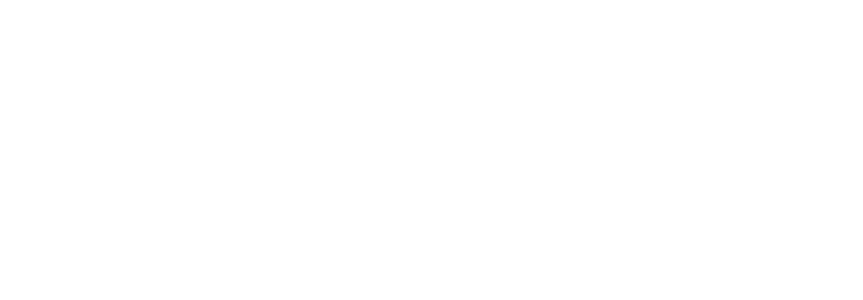
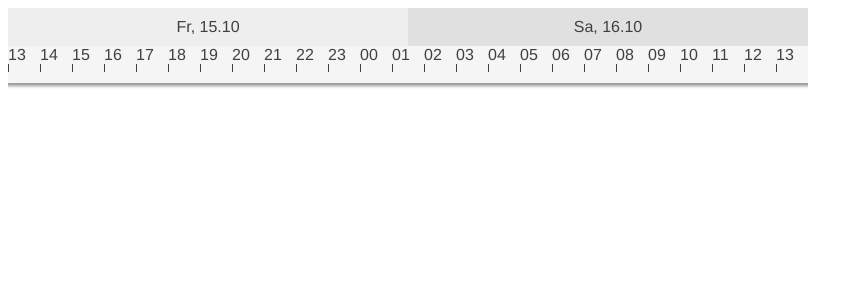
Before and after one commit to zunnzunn/vue-ganttastic, a Vue app: page / in a window 1280 px wide. Shown: the top 300 px of the page, without its empty margins (0-863 px from the left). Built offline with nearby package versions, Linux system fonts and the light colour scheme.

Commit message:
Created timeaxis component supporting following precisions: hour, day, month Refactored theme colors

```diff
--- a/package.json
+++ b/package.json
@@ -23,6 +23,7 @@
   "author": "Marko Zunic",
   "license": "MIT",
   "dependencies": {
+    "dayjs": "^1.10.5",
     "vue": "^3.0.0"
   },
   "devDependencies": {
--- a/src/components/GGanttChart.vue
+++ b/src/components/GGanttChart.vue
@@ -1,57 +1,64 @@
 <template>
   <div
     id="g-gantt-chart"
-    :style="{width: width, background: activeTheme.background}"
+    :style="{width: width, background: colors.background}"
   >
-  <!--
     <g-gantt-timeaxis
       v-if="!hideTimeaxis"
       :chart-start="chartStart"
       :chart-end="chartEnd"
-      :row-label-width="rowLabelWidth"
-      :timemarker-offset="timemarkerOffset"
-      :theme-colors="themeColors"
-      :locale="locale"
+      :precision="precision"
+      row-label-width="10%"
+      :colors="colors"
     />
-
-    <g-gantt-grid
-      v-if="grid"
-      :chart-start="chartStart"
-      :chart-end="chartEnd"
-      :row-label-width="rowLabelWidth"
-      :highlighted-hours="highlightedHours"
-    />
-
-    <div id="g-gantt-rows-container">
-      <slot/>
-    </div>
-    -->
   </div>
 </template>
 
 <script lang="ts">
-import themeColors from "../theme-colors"
-import { defineComponent, computed } from "vue"
+import dayjs from "dayjs"
+import colorSchemes from "./color-schemes"
+import GGanttTimeaxis from "./GGanttTimeaxis.vue"
+import { defineComponent, computed, PropType } from "vue"
 
 export default defineComponent({
   name: "GGanttChart",
+
+  components: {
+    GGanttTimeaxis
+  },
+
   props: {
+    chartStart: {
+      type: String,
+      default: dayjs().format("YYYY-MM-DD HH:mm")
+    },
+    chartEnd: {
+      type: String,
+      default: dayjs().add(1, "day").format("YYYY-MM-DD HH:mm")
+    },
+    precision: {
+      type: String as PropType<"hour" | "day" | "month">,
+      default: "hour"
+    },
     width: {
       type: String,
       default: "800px"
     },
-    theme: {
+    hideTimeaxis: {
+      type: Boolean
+    },
+    colorScheme: {
       type: String,
       default: "default"
     }
   },
 
   setup (props) {
-    const activeTheme = computed(() => {
-      return themeColors[props.theme] || themeColors.default
+    const colors = computed(() => {
+      return colorSchemes[props.colorScheme] || colorSchemes.default
     })
     return {
-      activeTheme
+      colors
     }
   }
 
@@ -71,5 +78,6 @@
     -ms-user-select: none;
     user-select: none;
     padding-bottom: 23px;
+    font-family: Helvetica;
   }
 </style>
--- /dev/null
+++ b/src/components/GGanttTimeaxis.vue
@@ -0,0 +1,163 @@
+<template>
+  <div class="g-timeaxis">
+    <div class="g-timeunits-container">
+      <div
+        v-for="({ label, width }, index) in getUnits(true)"
+        :key="label"
+        class="g-high-timeunit"
+        :style="{
+          background: index%2===0 ? colors.primary : colors.secondary,
+          color: colors.text,
+          width
+        }"
+      >
+        {{ label }}
+      </div>
+    </div>
+
+    <div class="g-timeunits-container">
+      <div
+        v-for="{ label } in getUnits()"
+        :key="label"
+        class="g-timeunit"
+        :style="{
+          background: colors.ternary,
+          color: colors.text
+        }"
+      >
+        {{ label }}
+        <div
+          v-if="precision === 'hour'"
+          class="g-timeaxis-hour-pin"
+          :style="{background: colors.text}"
+        />
+      </div>
+    </div>
+  </div>
+</template>
+
+<script lang="ts">
+import dayjs from "dayjs"
+import { ColorScheme } from "./color-schemes"
+import { defineComponent, computed, PropType, toRefs } from "vue"
+
+export default defineComponent({
+  name: "GGanttTimeaxis",
+
+  props: {
+    chartStart: {
+      type: String,
+      required: true
+    },
+    chartEnd: {
+      type: String,
+      required: true
+    },
+    precision: {
+      type: String as PropType<"hour" | "day" | "month">,
+      required: true
+    },
+    rowLabelWidth: {
+      type: String,
+      required: true
+    },
+    colors: {
+      type: Object as PropType<ColorScheme>,
+      required: true
+    }
+  },
+
+  setup (props) {
+    const { precision } = toRefs(props)
+    const dayjsStart = computed(() => dayjs(props.chartStart))
+    const dayjsEnd = computed(() => dayjs(props.chartEnd))
+
+    const upperPrecision = computed(() => {
+      switch (precision.value) {
+        case "hour":
+          return "day"
+        case "day":
+          return "month"
+        case "month":
+          return "year"
+        default:
+          throw new Error("Precision prop incorrect. Must be one of the following: 'hour', 'day', 'month'")
+      }
+    })
+    const displayFormats = {
+      hour: "HH",
+      day: "dd, DD.MM ",
+      month: "MMMM YYYY",
+      year: "YYYY"
+    }
+
+    const getUnits = (upper: boolean) => {
+      const units :{label: string, width?: string}[] = []
+      const unit = upper ? upperPrecision.value : precision.value
+      const format = displayFormats[unit]
+      let start = dayjsStart.value
+      const diff = dayjsEnd.value.diff(dayjsStart.value, unit, true)
+      for (let i = 0; i <= diff; i++) {
+        units.push({
+          label: start.format(format)
+        })
+        // TODO: compute width for upper units
+        start = start.add(1, unit)
+      }
+      return units
+    }
+
+    return {
+      getUnits,
+      dayjs
+    }
+  }
+})
+
+</script>
+
+<style scoped>
+  .g-timeaxis {
+    position: sticky;
+    top:0;
+    width: 100%;
+    height: 8vh;
+    min-height: 75px;
+    background: white;
+    z-index: 4;
+    box-shadow: 0px 1px 3px 2px rgba(50,50,50, 0.5);
+    display: flex;
+    flex-direction: column;
+  }
+
+  .g-timeunits-container {
+    display:flex;
+    background: salmon;
+    width: 100%;
+    height: 50%;
+  }
+
+  .g-high-timeunit, .g-timeunit{
+    flex: 1;
+    height: 100%;
+  }
+
+  .g-high-timeunit {
+    display: flex;
+    justify-content: center;
+    align-items: center;
+  }
+
+  .g-timeaxis-hour-pin {
+    width: 1px;
+    height: 8px;
+  }
+  #g-timeaxis-marker {
+    position: absolute;
+    top:0;
+    left:0;
+    height: 100%;
+    width: 3px;
+    background: black;
+  }
+</style>
--- a/src/theme-colors.ts
+++ b/src/components/color-schemes.ts
@@ -1,4 +1,4 @@
-type ThemeColors = {
+export type ColorScheme = {
   primary: string,
   secondary: string,
   ternary: string,
@@ -8,7 +8,7 @@
   toast?: string
 }
 
-export const themeColors: Record<string, ThemeColors> = {
+export const colorSchemes: Record<string, ColorScheme> = {
   default: {
     primary: "#eeeeee",
     secondary: "#E0E0E0",
@@ -111,4 +111,4 @@
   }
 }
 
-export default themeColors
+export default colorSchemes
```
Also changed, not shown: 1 other file (tests, documents, lock files or other folders).
